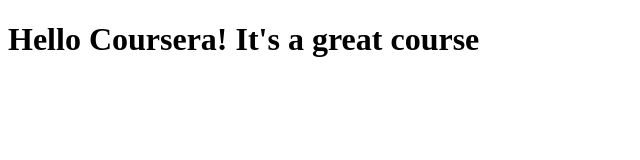
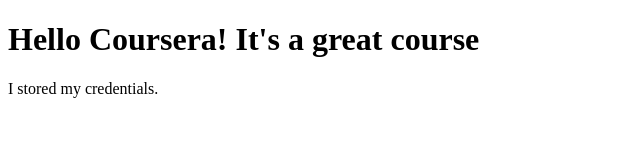
Before and after one commit to nodarse88/Coursera-Test, a plain HTML site: page site/index.html in a window 1280 px wide. Shown: the whole page, without its empty margins (0-640 px from the left). Drawn offline with Linux system fonts and the light colour scheme.

Commit message:
New text added to page

```diff
--- a/site/index.html
+++ b/site/index.html
@@ -5,5 +5,6 @@
 </head>
 <body>
 <h1>Hello Coursera! It's a great course</h1>
+<p>I stored my credentials.</p>
 </body>
 </html>
```
